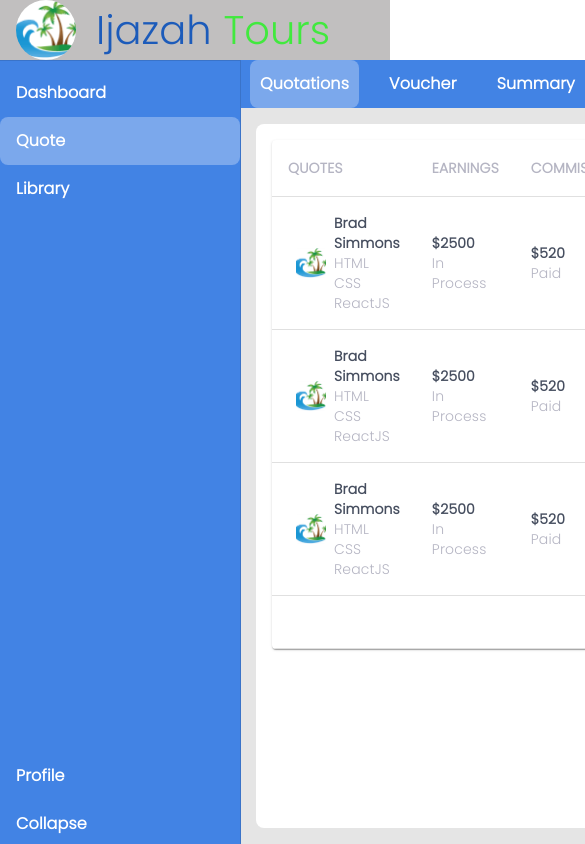
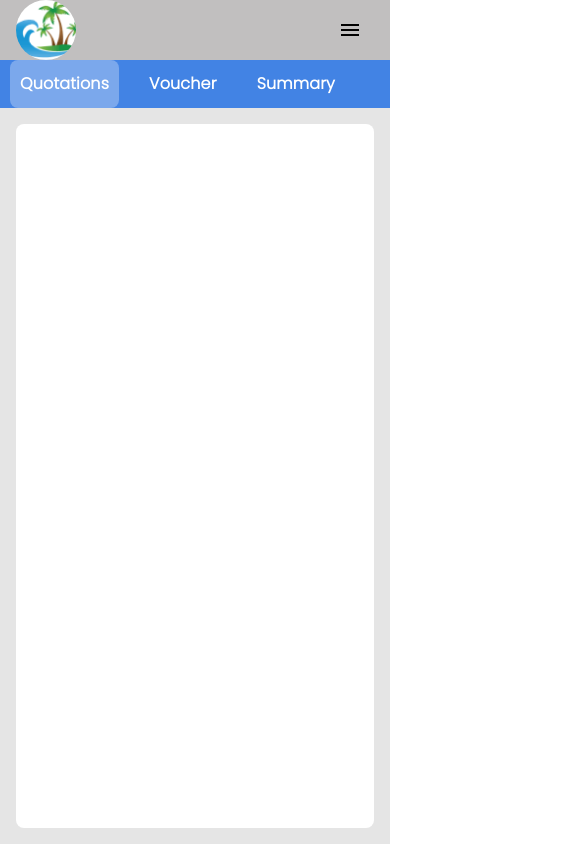
Before and after one commit to Ammar-Raneez/Ijazah_Tours, a React (Create React App) app: page /quote/quotations in a window 390 px wide. Shown: the top 844 px of the page, 585 px wide, since content can reach past the window. Built offline with nearby package versions, Linux system fonts and the light colour scheme.

Commit message:
feat: responsive navbar

```diff
--- a/src/App.tsx
+++ b/src/App.tsx
@@ -8,17 +8,24 @@ import Quotations from "./organisms/quote/Quotations";
 import Voucher from "./organisms/quote/Voucher";
 import Summary from "./organisms/quote/Summary";
 import DivAtom from "./atoms/DivAtom";
+import { useState } from "react";
 
 function App() {
+  const [mobileOpen, setMobileOpen] = useState(false);
+
+  const handleDrawerToggle = () => {
+    setMobileOpen(!mobileOpen);
+  };
+
   return (
     <Router>
       <GlobalStyle />
-      <Header />
+      <Header handleDrawerToggle={handleDrawerToggle} />
       <DivAtom
         display="flex"
         flex={1}
       >
-        <Sidebar />
+        <Sidebar mobileOpen={mobileOpen} handleDrawerToggle={handleDrawerToggle} />
         <Switch>
           <Route path="/dashboard">
             <Navbar type="dashboard" />
--- a/src/organisms/Header.tsx
+++ b/src/organisms/Header.tsx
@@ -1,12 +1,38 @@
+import {
+  createStyles,
+  Hidden,
+  IconButton,
+  makeStyles,
+  Theme,
+} from "@material-ui/core";
+import MenuIcon from "@material-ui/icons/Menu";
 import AvatarAtom from "../atoms/AvatarAtom";
 import DivAtom from "../atoms/DivAtom";
 import SpanAtom from "../atoms/SpanAtom";
 
-function Header() {
+const useStyles = makeStyles((theme: Theme) =>
+  createStyles({
+    menuButton: {
+      marginRight: theme.spacing(2),
+      [theme.breakpoints.up("md")]: {
+        display: "none",
+      },
+    },
+  })
+);
+
+interface HeaderProps {
+  handleDrawerToggle: () => void;
+}
+
+function Header({ handleDrawerToggle }: HeaderProps) {
+  const classes = useStyles();
+
   return (
     <DivAtom
       backgroundcolor="#C1BFBF"
       display="flex"
+      justify="space-between"
       align="center"
       padding="0 0 0 1rem"
     >
@@ -17,6 +43,7 @@ function Header() {
           image={require("../assets/logo.png")}
           size={60}
         />
+        <Hidden xsDown>
           <SpanAtom
             margin="0px 12px 0px 0px"
             weight={500}
@@ -31,6 +58,18 @@ function Header() {
             text="Tours"
             color="#41E93E"
           />
+        </Hidden>
+      </DivAtom>
+      <DivAtom>
+        <IconButton
+          color="inherit"
+          aria-label="open drawer"
+          edge="start"
+          onClick={handleDrawerToggle}
+          className={classes.menuButton}
+        >
+          <MenuIcon />
+        </IconButton>
       </DivAtom>
     </DivAtom>
   );
--- a/src/organisms/Sidebar.tsx
+++ b/src/organisms/Sidebar.tsx
@@ -1,18 +1,27 @@
 import { useState } from "react";
 import styled from "styled-components";
 import clsx from "clsx";
-import { Divider, Drawer, List, ListItem, makeStyles } from "@material-ui/core";
+import {
+  Divider,
+  Drawer,
+  Hidden,
+  List,
+  ListItem,
+  makeStyles,
+  Theme,
+} from "@material-ui/core";
 import LinkAtom from "../atoms/LinkAtom";
 import LinkTextAtom from "../atoms/LinkTextAtom";
 import DivAtom from "../atoms/DivAtom";
 
 const drawerWidth = 240;
 
-const useStyles = makeStyles((theme: any) => ({
+const useStyles = makeStyles((theme: Theme) => ({
   drawer: {
-    width: drawerWidth,
-    flexShrink: 0,
-    whiteSpace: "nowrap",
+    [theme.breakpoints.up("md")]: {
+      width: drawerWidth,
+      flexShrink: 0,
+    },
   },
   drawerOpen: {
     width: drawerWidth,
@@ -20,6 +29,9 @@ const useStyles = makeStyles((theme: any) => ({
       easing: theme.transitions.easing.sharp,
       duration: theme.transitions.duration.enteringScreen,
     }),
+  },
+  drawerPaper: {
+    width: drawerWidth,
   },
   drawerClose: {
     transition: theme.transitions.create("width", {
@@ -40,24 +52,20 @@ const links = [
   { key: "3", text: "Library", link: "/library" },
 ];
 
-function Sidebar() {
+interface SidebarProps {
+  window?: () => Window;
+  handleDrawerToggle: () => void;
+  mobileOpen: boolean;
+}
+
+function Sidebar({ window, handleDrawerToggle, mobileOpen }: SidebarProps) {
+  const container =
+    window !== undefined ? () => window().document.body : undefined;
   const classes = useStyles();
-  const [open, setOpen] = useState(true);
+  const [open] = useState(true);
 
-  return (
-    <StyledDrawer
-      variant="permanent"
-      className={clsx(classes.drawer, {
-        [classes.drawerOpen]: open,
-        [classes.drawerClose]: !open,
-      })}
-      classes={{
-        paper: clsx({
-          [classes.drawerOpen]: open,
-          [classes.drawerClose]: !open,
-        }),
-      }}
-    >
+  const drawer = (
+    <>
       <Divider />
       <StyledList>
         {links.map((link) => (
@@ -68,7 +76,7 @@ function Sidebar() {
           </LinkAtom>
         ))}
         <DivAtom
-          flex={1}
+          flex={0.93}
           display="flex"
           flexdirection="column"
           justify="flex-end"
@@ -76,15 +84,51 @@ function Sidebar() {
           <ListItem button key="Profile">
             <LinkTextAtom text="Profile" />
           </ListItem>
-          <ListItem button key="Collapse" onClick={() => setOpen(!open)}>
-            <LinkTextAtom text={open ? "Collapse" : "Expand"} />
-          </ListItem>
           <ListItem button key="Sign Out">
             <LinkTextAtom text="Sign Out" />
           </ListItem>
         </DivAtom>
       </StyledList>
-    </StyledDrawer>
+    </>
+  );
+
+  return (
+    <nav className={classes.drawer} aria-label="mailbox folders">
+      <Hidden only="lg" implementation="css">
+        <StyledDrawer
+          container={container}
+          variant="temporary"
+          open={mobileOpen}
+          onClose={handleDrawerToggle}
+          className={clsx(classes.drawer, {
+            [classes.drawerOpen]: open,
+            [classes.drawerClose]: !open,
+          })}
+          classes={{
+            paper: clsx({
+              [classes.drawerOpen]: open,
+              [classes.drawerClose]: !open,
+            }),
+          }}
+          ModalProps={{
+            keepMounted: true,
+          }}
+        >
+          {drawer}
+        </StyledDrawer>
+      </Hidden>
+      <Hidden smDown implementation="css">
+        <StyledDrawer
+          classes={{
+            paper: classes.drawerPaper,
+          }}
+          variant="permanent"
+          open
+        >
+          {drawer}
+        </StyledDrawer>
+      </Hidden>
+    </nav>
   );
 }
 
--- a/src/organisms/quote/Quotations.tsx
+++ b/src/organisms/quote/Quotations.tsx
@@ -10,11 +10,11 @@ function Quotations() {
         padding="1rem"
         flex={1}
       >
-        <QuotationsTable
+        {/* <QuotationsTable
           columns={["QUOTES", "EARNINGS", "COMMISION", "", ""]}
           flexcontainer="false"
           rowdata={DUMMY_DATA}
-        />
+        /> */}
       </DivAtom>
     </DivAtom>
   );
```
Also changed, not shown: src/organisms/quote/QuotationsTable.tsx (+6 -6 lines). Lines whose indentation alone changed are shown as unchanged.
